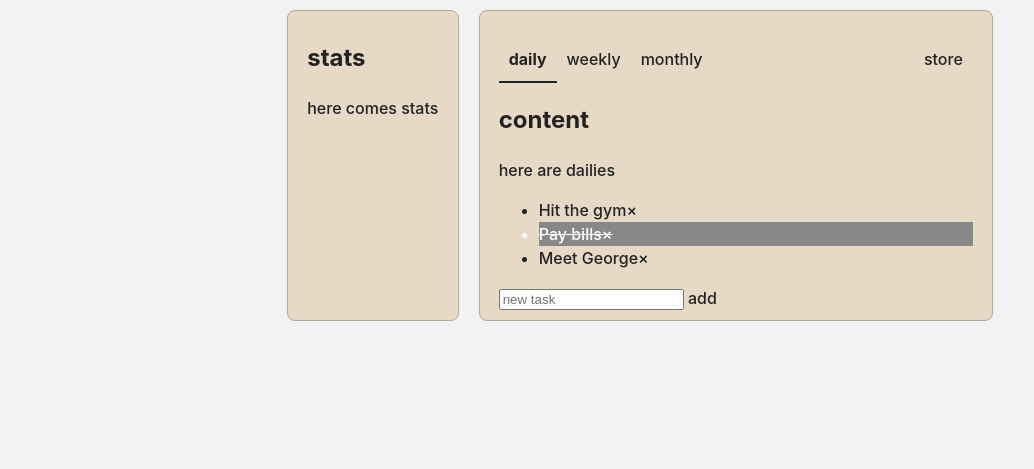
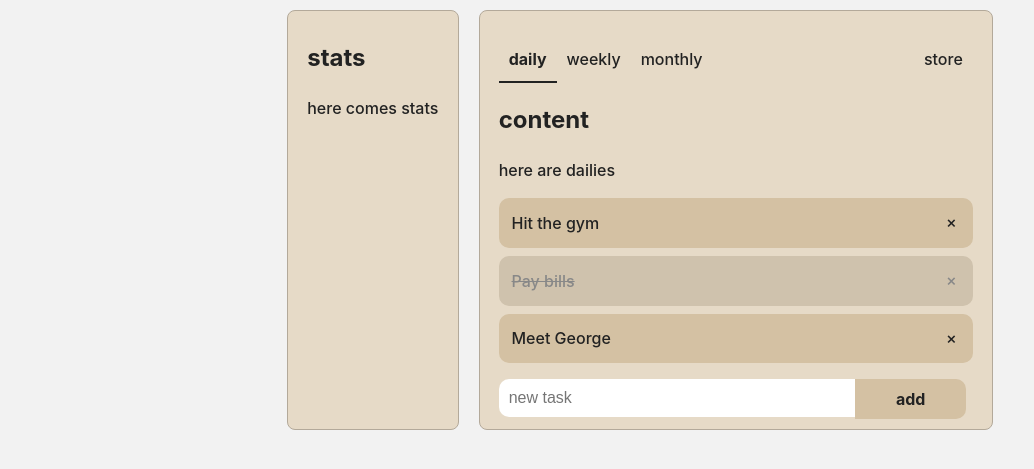
Before and after one commit to spstefan/EMMES, a website built with Vite: page index.html in a window 1280 px wide. Shown: the part 115-584 px from the top of the page, without its empty margins (0-1034 px from the left). Built offline with nearby package versions, Linux system fonts and the light colour scheme.

Commit message:
style task list

```diff
--- a/style.css
+++ b/style.css
@@ -82,8 +82,80 @@ h1 {
 }
 
 /* When clicked on, add a background color and strike out text */
-ul li.checked {
-  background: #888;
-  color: #fff;
+.tab-content ul li.checked {
+  background: #cfc2ad;
+  color: #888888;
   text-decoration: line-through;
 }
+
+.tab-content ul {
+  padding-left: 0;
+}
+
+/* Style the list items */
+.tab-content ul li {
+  cursor: pointer;
+  position: relative;
+  padding: 0.8rem;
+  margin: 0.5rem 0 0 0;
+  background: #d4c1a3;
+  transition: 0.2s;
+  list-style: none;
+  border-radius: 10px;
+
+  /* make the list items unselectable */
+  -webkit-user-select: none;
+  -moz-user-select: none;
+  -ms-user-select: none;
+  user-select: none;
+}
+
+/* Darker background-color on hover */
+.tab-content ul li:hover {
+  background: #bcaa8e;
+}
+
+/* Style the close button */
+.close {
+  position: absolute;
+  right: 0;
+  top: 0;
+  padding: 12px 16px 14px 16px;
+  border-radius: 0px 10px 10px 0px;
+}
+
+.close:hover {
+  background-color: #f44336;
+  color: white;
+}
+
+
+/* Style the input */
+input {
+  margin: 0;
+  border: none;
+  border-radius: 10px 0 0 10px;
+  width: 71%;
+  padding: 10px;
+  float: left;
+  font-size: 16px;
+}
+
+/* Style the "Add" button */
+.addBtn {
+  padding: 0.5rem;
+  width: 20%;
+  background: #d4c1a3;
+  color: #222222;
+  float: left;
+  text-align: center;
+  font-size: px;
+  font-weight: bold;
+  cursor: pointer;
+  transition: 0.3s;
+  border-radius: 0 10px 10px 0;
+}
+
+.addBtn:hover {
+  background-color: #bcaa8e;
+}
```
